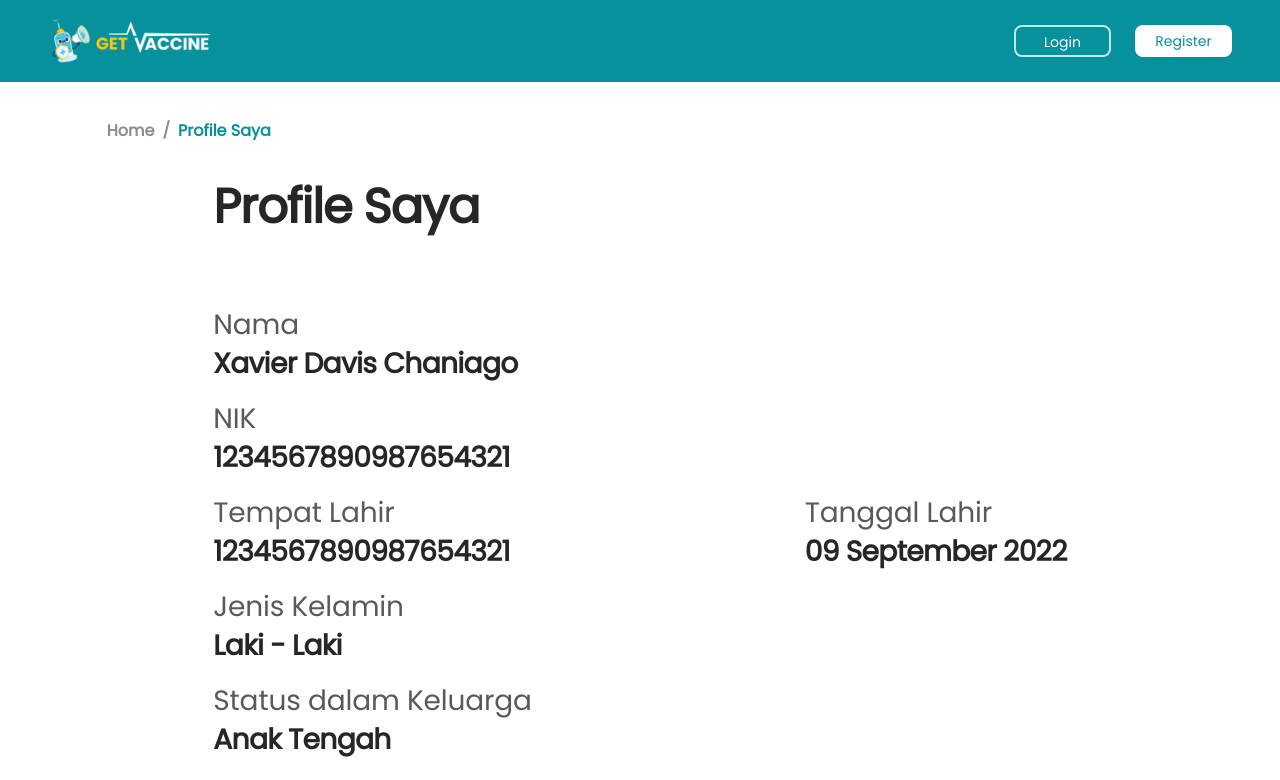
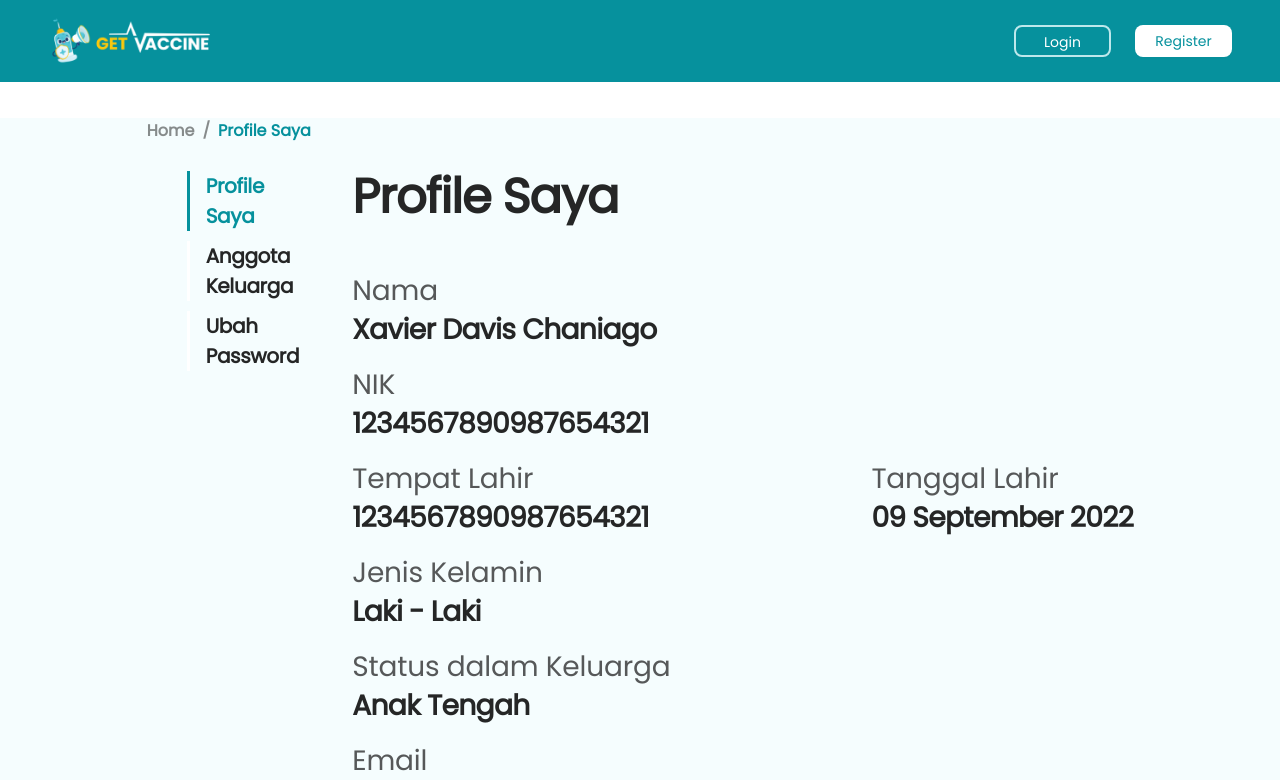
Before and after one commit to CapstoneProjectAlterra/FrontEnd, a React (Create React App) app: page /profile in a window 1280 px wide. Shown: the top 780 px of the page. Built offline with nearby package versions, Linux system fonts and the light colour scheme.

Commit message:
update slicing profile citizen

```diff
--- /dev/null
+++ b/src/components/ProfileKeluarga/ProfileKeluarga.module.css
@@ -0,0 +1,4 @@
+.title {
+  margin-top: -10px;
+  margin-bottom: 48px;
+}
--- /dev/null
+++ b/src/components/ProfileKeluarga/index.jsx
@@ -0,0 +1,14 @@
+import React from "react";
+import style from "./ProfileKeluarga.module.css";
+const ProfileKeluarga = () => {
+  return (
+    <>
+      <div className={style.title}>
+        <h1>Anggota Keluarga</h1>
+      </div>
+      <p>Card Keluarga</p>
+    </>
+  );
+};
+
+export default ProfileKeluarga;
--- /dev/null
+++ b/src/components/ProfileSaya/ProfileSaya.module.css
@@ -0,0 +1,18 @@
+.label {
+  margin-bottom: 24px;
+}
+
+.label p {
+  margin-bottom: 8px;
+  font-size: 28px;
+}
+
+.title {
+  margin-top: -10px;
+  margin-bottom: 48px;
+}
+
+.btnEdit {
+  margin-bottom: 122px;
+  margin-top: 64px;
+}
--- /dev/null
+++ b/src/components/ProfileSaya/index.jsx
@@ -0,0 +1,91 @@
+import { Col, Row } from "antd";
+import React, { useState } from "react";
+import { useNavigate } from "react-router-dom";
+import CustomButton from "../CustomButton";
+
+import style from "./ProfileSaya.module.css";
+
+const ProfileSaya = () => {
+  const [data, setData] = useState({
+    nama: "Xavier Davis Chaniago",
+    nik: "1234567890987654321",
+    tempatLahir: "1234567890987654321",
+    tanggalLahir: "09 September 2022",
+    jenisKelamin: "Laki - Laki",
+    status: "Anak Tengah",
+    email: "Xavierblabla@gmail.com",
+    noHp: "089898989898",
+    alamatKtp: "Perumahan Griya Permai, Blok B1 No.1, Jl. Diponegoro, Bandung.",
+    alamatSekarang: "Perumahan Griya Permai, Blok B1 No.1, Jl. Diponegoro, Bandung.",
+  });
+
+  const navigate = useNavigate();
+
+  const handleEdit = (id, callbackData) => {
+    console.log(id);
+    console.log("sent state : ", callbackData);
+    navigate(`../editprofile/${id}`, { state: { data } });
+  };
+  return (
+    <>
+      <div className={style.title}>
+        <h1>Profile Saya</h1>
+      </div>
+      <div className={style.label}>
+        <p>Nama</p>
+        <h3>{data.nama}</h3>
+      </div>
+      <div className={style.label}>
+        <p>NIK</p>
+        <h3>{data.nik}</h3>
+      </div>
+      <Row justify="space-between">
+        <Col>
+          <div className={style.label}>
+            <p>Tempat Lahir</p>
+            <h3>{data.tempatLahir}</h3>
+          </div>
+        </Col>
+        <Col>
+          <div className={style.label}>
+            <p>Tanggal Lahir</p>
+            <h3>{data.tanggalLahir}</h3>
+          </div>
+        </Col>
+      </Row>
+      <div className={style.label}>
+        <p>Jenis Kelamin</p>
+        <h3>{data.jenisKelamin}</h3>
+      </div>
+      <div className={style.label}>
+        <p>Status dalam Keluarga</p>
+        <h3>{data.status}</h3>
+      </div>
+      <div className={style.label}>
+        <p>Email</p>
+        <h3>{data.email}</h3>
+      </div>
+      <div className={style.label}>
+        <p>No.HP</p>
+        <h3>{data.noHp}</h3>
+      </div>
+      <div className={style.label}>
+        <p>Alamat Rumah di KTP</p>
+        <h3>{data.alamatKtp}</h3>
+      </div>
+      <div className={style.label}>
+        <p>Alamat Rumah Saat ini</p>
+        <h3>{data.alamatSekarang}</h3>
+      </div>
+      <Row className={style.btnEdit}>
+        <Col span={24}>
+          <CustomButton variant="primary" block="true" onClick={() => handleEdit(1, data)}>
+            Edit Profile
+          </CustomButton>
+        </Col>
+      </Row>
+    </>
+  );
+};
+
+export default ProfileSaya;
--- /dev/null
+++ b/src/components/ProfileUbahPassword/ProfileUbahPassword.module.css
@@ -0,0 +1,4 @@
+.title {
+  margin-top: -10px;
+  margin-bottom: 48px;
+}
--- /dev/null
+++ b/src/components/ProfileUbahPassword/index.jsx
@@ -0,0 +1,72 @@
+import { Form, Row, Col, Input } from "antd";
+import React from "react";
+import CustomButton from "../CustomButton";
+import style from "./ProfileUbahPassword.module.css";
+
+const ProfileUbahPassword = () => {
+  const [form] = Form.useForm();
+
+  const onFinish = (values) => {
+    console.log(values);
+  };
+
+  const onFinishFailed = (error) => {
+    console.log(error);
+  };
+  return (
+    <>
+      <div className={style.title}>
+        <h1>Ubah Password</h1>
+      </div>
+      <Row>
+        <Col span={10}>
+          <Form name="ubahpassword" layout="vertical" form={form} requiredMark={false} onFinish={onFinish} onFinishFailed={onFinishFailed}>
+            <Form.Item
+              name="passwordlama"
+              label="Password Lama"
+              rules={[
+                {
+                  required: true,
+                  message: "Password Lama harus diisi",
+                },
+              ]}
+            >
+              <Input.Password className="input" placeholder="Masukkan Password Lama" />
+            </Form.Item>
+            <Form.Item
+              name="passwordbaru"
+              label="Password Baru"
+              rules={[
+                {
+                  required: true,
+                  message: "Password Baru harus diisi",
+                },
+              ]}
+            >
+              <Input.Password className="input" placeholder="Masukkan Password Baru" />
+            </Form.Item>
+            <Form.Item
+              name="confirmpassword"
+              label="Konfirmasi Password Baru"
+              rules={[
+                {
+                  required: true,
+                  message: "Konfirmasi Password Baru harus diisi",
+                },
+              ]}
+            >
+              <Input.Password className="input" placeholder="Masukkan Password Baru Kembali" />
+            </Form.Item>
+            <Form.Item>
+              <CustomButton variant="primary" htmlType="submit">
+                Simpan
+              </CustomButton>
+            </Form.Item>
+          </Form>
+        </Col>
+      </Row>
+    </>
+  );
+};
+
+export default ProfileUbahPassword;
--- a/src/components/index.jsx
+++ b/src/components/index.jsx
@@ -9,5 +9,8 @@ import CustomAlert from "./CustomAlert";
 import Footer from "./Footer";
 import BreadCrumbAdmin from "./BreadCrumbAdmin";
 import VaccineTable from "./VaccineTable";
+import ProfileSaya from "./ProfileSaya";
+import ProfileUbahPassword from "./ProfileUbahPassword";
+import ProfileKeluarga from "./ProfileKeluarga";
 
-export { CustomButton, CustomInput, TicketModal, TicketCard, TicketList, Navbar, CustomAlert, Footer, Sidebar, BreadCrumbAdmin, VaccineTable };
+export { CustomButton, CustomInput, TicketModal, TicketCard, TicketList, Navbar, CustomAlert, Footer, Sidebar, BreadCrumbAdmin, VaccineTable, ProfileKeluarga, ProfileSaya, ProfileUbahPassword };
--- a/src/pages/Citizen/Profile/Profile.module.css
+++ b/src/pages/Citizen/Profile/Profile.module.css
@@ -1,23 +1,5 @@
 .navbar {
   margin-bottom: 36px;
-}
-
-.title {
-  margin-bottom: 48px;
-}
-
-.label {
-  margin-bottom: 24px;
-}
-
-.label p {
-  margin-bottom: 8px;
-  font-size: 28px;
-}
-
-.btnEdit {
-  margin-bottom: 122px;
-  margin-top: 64px;
 }
 
 .linkPath {
@@ -29,3 +11,20 @@
 .linkPathBold {
   color: #06919D;
 }
+
+ul {
+  list-style: none;
+}
+
+ul>li {
+  padding-left: 16px;
+  border-left: 3px solid white;
+}
+
+.active {
+  border-left: 3px solid #06919D;
+}
+
+.active h5 {
+  color: #06919D;
+}
--- a/src/pages/Citizen/Profile/index.jsx
+++ b/src/pages/Citizen/Profile/index.jsx
@@ -1,43 +1,112 @@
 /** React */
 import React, { useState } from "react";
-/** React Router */
-import { useNavigate } from "react-router-dom";
+
 /** Ant Design */
 import { Breadcrumb, Col, Row } from "antd";
 import BreadcrumbItem from "antd/lib/breadcrumb/BreadcrumbItem";
 
-import { Footer, Navbar, CustomButton } from "../../../components";
+/** Layout */
+import CitizenLayouts from "../../../layouts/CitizenLayout";
+
+import { ProfileSaya, ProfileKeluarga, ProfileUbahPassword } from "../../../components";
 import style from "./Profile.module.css";
+import { Link } from "react-router-dom";
 
 const Profile = () => {
-  const [data, setData] = useState({
-    nama: "Xavier Davis Chaniago",
-    nik: "1234567890987654321",
-    tempatLahir: "1234567890987654321",
-    tanggalLahir: "09 September 2022",
-    jenisKelamin: "Laki - Laki",
-    status: "Anak Tengah",
-    email: "Xavierblabla@gmail.com",
-    noHp: "089898989898",
-    alamatKtp: "Perumahan Griya Permai, Blok B1 No.1, Jl. Diponegoro, Bandung.",
-    alamatSekarang: "Perumahan Griya Permai, Blok B1 No.1, Jl. Diponegoro, Bandung.",
-  });
+  const [sideBar, setSidebar] = useState({ components: <ProfileSaya />, name: "ProfileSaya" });
+  console.log(sideBar);
 
-  const navigate = useNavigate();
-
-  const handleEdit = (id, callbackData) => {
-    console.log(id);
-    console.log("sent state : ", callbackData);
-    navigate(`../editprofile/${id}`, { state: { data } });
-  };
+  // return (
+  //   <>
+  //     <Row className={style.navbar}>
+  //       <Col span={24}>
+  //         <Navbar />
+  //       </Col>
+  //     </Row>
+  //     <Row>
+  //       <Col span={20} offset={2}>
+  //         <Breadcrumb className={style.linkPath}>
+  //           <BreadcrumbItem>Home</BreadcrumbItem>
+  //           <BreadcrumbItem className={style.linkPathBold}>Profile Saya</BreadcrumbItem>
+  //         </Breadcrumb>
+  //       </Col>
+  //     </Row>
+  //     <Row>
+  //       <Col span={16} offset={4}>
+  //         <Row className={style.title}>
+  //           <Col>
+  //             <h1>Profile Saya</h1>
+  //           </Col>
+  //         </Row>
+  //         <Row>
+  //           <Col span={24}>
+  //             <div className={style.label}>
+  //               <p>Nama</p>
+  //               <h3>{data.nama}</h3>
+  //             </div>
+  //             <div className={style.label}>
+  //               <p>NIK</p>
+  //               <h3>{data.nik}</h3>
+  //             </div>
+  //             <Row justify="space-between">
+  //               <Col>
+  //                 <div className={style.label}>
+  //                   <p>Tempat Lahir</p>
+  //                   <h3>{data.tempatLahir}</h3>
+  //                 </div>
+  //               </Col>
+  //               <Col>
+  //                 <div className={style.label}>
+  //                   <p>Tanggal Lahir</p>
+  //                   <h3>{data.tanggalLahir}</h3>
+  //                 </div>
+  //               </Col>
+  //             </Row>
+  //             <div className={style.label}>
+  //               <p>Jenis Kelamin</p>
+  //               <h3>{data.jenisKelamin}</h3>
+  //             </div>
+  //             <div className={style.label}>
+  //               <p>Status dalam Keluarga</p>
+  //               <h3>{data.status}</h3>
+  //             </div>
+  //             <div className={style.label}>
+  //               <p>Email</p>
+  //               <h3>{data.email}</h3>
+  //             </div>
+  //             <div className={style.label}>
+  //               <p>No.HP</p>
+  //               <h3>{data.noHp}</h3>
+  //             </div>
+  //             <div className={style.label}>
+  //               <p>Alamat Rumah di KTP</p>
+  //               <h3>{data.alamatKtp}</h3>
+  //             </div>
+  //             <div className={style.label}>
+  //               <p>Alamat Rumah Saat ini</p>
+  //               <h3>{data.alamatSekarang}</h3>
+  //             </div>
+  //             <Row className={style.btnEdit}>
+  //               <Col span={24}>
+  //                 <CustomButton variant="primary" block="true" onClick={() => handleEdit(1, data)}>
+  //                   Edit Profile
+  //                 </CustomButton>
+  //               </Col>
+  //             </Row>
+  //           </Col>
+  //         </Row>
+  //       </Col>
+  //     </Row>
+  //     <Row>
+  //       <Col span={24}>
+  //         <Footer />
+  //       </Col>
+  //     </Row>
+  //   </>
+  // );
   return (
-    <>
-      <Row className={style.navbar}>
-        <Col span={24}>
-          <Navbar />
-        </Col>
-      </Row>
-      <Row>
+    <CitizenLayouts>
+      <Row style={{ marginTop: "36px" }}>
         <Col span={20} offset={2}>
           <Breadcrumb className={style.linkPath}>
             <BreadcrumbItem>Home</BreadcrumbItem>
@@ -45,78 +114,35 @@ const Profile = () => {
           </Breadcrumb>
         </Col>
       </Row>
-      <Row>
-        <Col span={16} offset={4}>
-          <Row className={style.title}>
-            <Col>
-              <h1>Profile Saya</h1>
+      <Row style={{ minHeight: "100vh" }}>
+        <Col span={20} offset={2}>
+          <Row>
+            <Col span={4}>
+              <ul>
+                <li className={sideBar.name === "ProfileSaya" ? style.active : undefined}>
+                  <Link to="/profile" onClick={() => setSidebar({ components: <ProfileSaya />, name: "ProfileSaya" })}>
+                    <h5 className="h4-sb">Profile Saya</h5>
+                  </Link>
+                </li>
+                <li className={sideBar.name === "ProfileKeluarga" ? style.active : undefined}>
+                  <Link to="/profile" onClick={() => setSidebar({ components: <ProfileKeluarga />, name: "ProfileKeluarga" })}>
+                    <h5 className="h4-sb">Anggota Keluarga</h5>
+                  </Link>
+                </li>
+                <li className={sideBar.name === "ProfileUbahPassword" ? style.active : undefined}>
+                  <Link to="/profile" onClick={() => setSidebar({ components: <ProfileUbahPassword />, name: "ProfileUbahPassword" })}>
+                    <h5 className="h4-sb">Ubah Password</h5>
+                  </Link>
+                </li>
+              </ul>
             </Col>
-          </Row>
-          <Row>
-            <Col span={24}>
-              <div className={style.label}>
-                <p>Nama</p>
-                <h3>{data.nama}</h3>
-              </div>
-              <div className={style.label}>
-                <p>NIK</p>
-                <h3>{data.nik}</h3>
-              </div>
-              <Row justify="space-between">
-                <Col>
-                  <div className={style.label}>
-                    <p>Tempat Lahir</p>
-                    <h3>{data.tempatLahir}</h3>
-                  </div>
-                </Col>
-                <Col>
-                  <div className={style.label}>
-                    <p>Tanggal Lahir</p>
-                    <h3>{data.tanggalLahir}</h3>
-                  </div>
-                </Col>
-              </Row>
-              <div className={style.label}>
-                <p>Jenis Kelamin</p>
-                <h3>{data.jenisKelamin}</h3>
-              </div>
-              <div className={style.label}>
-                <p>Status dalam Keluarga</p>
-                <h3>{data.status}</h3>
-              </div>
-              <div className={style.label}>
-                <p>Email</p>
-                <h3>{data.email}</h3>
-              </div>
-              <div className={style.label}>
-                <p>No.HP</p>
-                <h3>{data.noHp}</h3>
-              </div>
-              <div className={style.label}>
-                <p>Alamat Rumah di KTP</p>
-                <h3>{data.alamatKtp}</h3>
-              </div>
-              <div className={style.label}>
-                <p>Alamat Rumah Saat ini</p>
-                <h3>{data.alamatSekarang}</h3>
-              </div>
-              <Row className={style.btnEdit}>
-                <Col span={24}>
-                  <CustomButton variant="primary" block="true" onClick={() => handleEdit(1, data)}>
-                    Edit Profile
-                  </CustomButton>
-                </Col>
-              </Row>
+            <Col span={19} offset={1}>
+              {sideBar.components}
             </Col>
           </Row>
         </Col>
       </Row>
-      <Row>
-        <Col span={24}>
-          <Footer />
-        </Col>
-      </Row>
-    </>
+    </CitizenLayouts>
   );
 };
 
```
